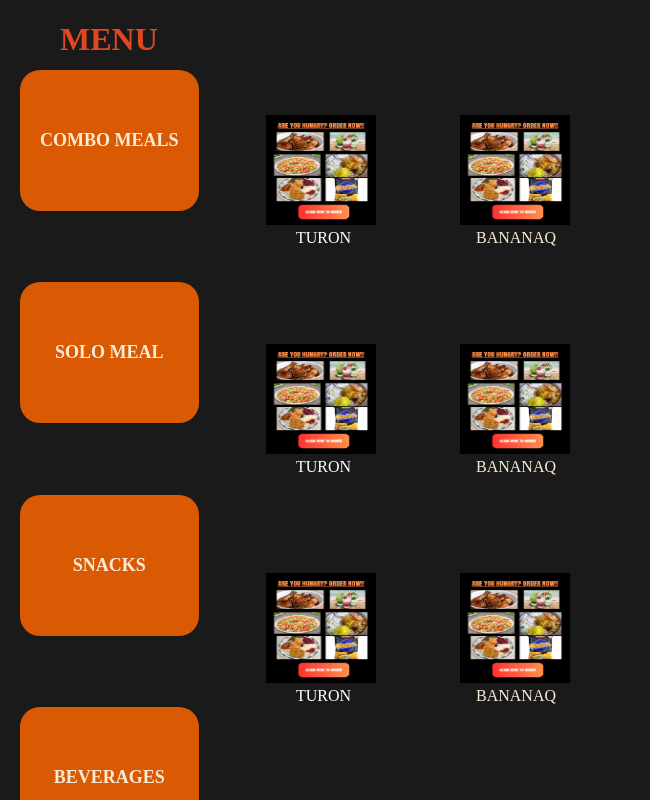
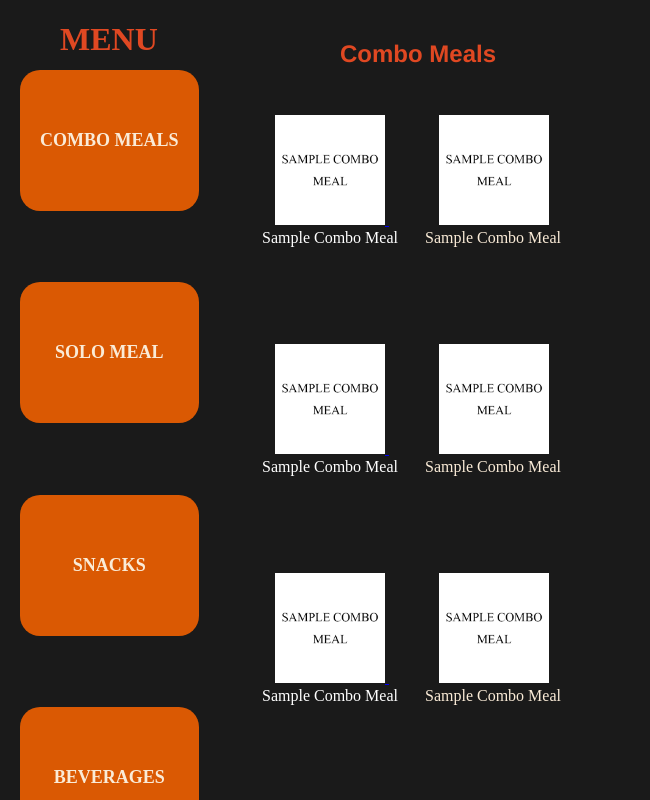
Before and after one commit to NelTeano/COMSHOP-ORDERING-APPLICATION, an Electron app: page src/Order/Order.html in a window 650 px wide. Drawn offline with Linux system fonts and the light colour scheme; files whose address does not match are found by name.

Commit message:
Order Next Page

```diff
--- a/Quantity/Quantity.css
+++ b/Quantity/Quantity.css
@@ -18,6 +18,7 @@ body{
     margin: 0;
     padding: 0;
 }
+
 
 .image-description {
   font-family: 'Franklin  Gothic Medium';
@@ -111,9 +112,10 @@ body{
   }
 
   img{
-
-    width: 100px;
-    height: 100px;
+    margin-top: 20px;
+    width: 300px;
+    height: 300px;
+    outline: 2px solid white;
   }
 
   p{
--- a/main.js
+++ b/main.js
@@ -1,12 +1,15 @@
 const { app, BrowserWindow, ipcMain } = require('electron');
+const dotenv = require('dotenv')
 
+dotenv.config();
 let homeWindow;
 let orderWindow;
 
 function createMainWindow() {
     homeWindow = new BrowserWindow({ width: 650, height: 1000 });
-    homeWindow.loadFile('C:/Users/ADMIN/Documents/ORDER SYSTEM/COMSHOP-ORDERING-APPLICATION/src/Order/Order.html');
+    homeWindow.loadFile(process.env.homePage);
 }
+
 
 //C:\Users\ADMIN\Documents\ORDER SYSTEM\COMSHOP-ORDERING-APPLICATION\src\Home\Home.html
 
--- a/package.json
+++ b/package.json
@@ -14,5 +14,8 @@
     "electron": "^28.0.0",
     "electron-reload": "^2.0.0-alpha.1",
     "electron-reloader": "^1.2.3"
+  },
+  "dependencies": {
+    "dotenv": "^16.3.1"
   }
 }
--- a/src/Home/Home.css
+++ b/src/Home/Home.css
@@ -11,7 +11,7 @@ body{
     height: 100%;
     width: 100%;
     font-family: 'Franklin  Gothic Medium';
-    background-color: antiquewhite;
+    background-color: rgb(0, 0, 0);
     gap: 40px;
 }
 
@@ -20,6 +20,7 @@ body{
     flex-direction: column;
     justify-content: center;
     align-items: center;
+    outline: 2px solid white;
 }
 
 .food-pictures img{
--- a/src/Order/Order.css
+++ b/src/Order/Order.css
@@ -15,6 +15,15 @@ h1 {
   color: rgb(224, 72, 34);
   text-align: right;
   margin-left: 60px;
+  position: fixed;
+}
+
+h2 {
+  font-family: 'Franklin Gothic Medium';
+  color: rgb(224, 72, 34);
+  text-align: right;
+  margin-left: 340px;
+  margin-top: 40px;
   position: fixed;
 }
 
@@ -72,23 +81,26 @@ h1 {
   flex-direction: column;
   justify-content: center;
   position: relative;
+  margin-left: 225px;
 }
 
 .menu-pictures figcaption {
   position: absolute;
-  padding: 0%;
+  padding: 0px;
   font-size: 16px;
   text-align: center;
-  margin-left: 30px;
+  margin-left: 37px;
   color: rgb(255, 255, 255);
 }
 
 .menu-pictures img {
+
+  justify-content: center;
   width: 110px;
   height: 110px;
   margin: 0px;
   margin-top: 115px;
-  margin-right: 80px;
+  margin-left: 50px;
 }
 
 .menu-pictures p {
@@ -97,6 +109,6 @@ h1 {
   font-size: 16px;
   text-align: right;
   color: antiquewhite;
-  margin-left: 210px;
+  margin-left: 200px;
   margin-top: 0px;
 }
--- a/src/Order/Order.html
+++ b/src/Order/Order.html
@@ -2,7 +2,7 @@
 <html lang="en">
 <head>
   <meta charset="UTF-8">
-  <title>Navbar Example</title>
+  <title>Menu Bar</title>
   <link rel="stylesheet" href="Order.css">
 </head>
 <body>
@@ -11,34 +11,68 @@
   <h1>MENU</h1>
   <nav class="navbar">
     <ul>
-      <li><a href="#home">Combo Meals</a></li>
-      <li><a href="#about">Solo Meal</a></li>
-      <li><a href="#services">Snacks</a></li>
-      <li><a href="#contact">Beverages</a></li>
+      <li><a href="#ComboMeals" onclick="showContent('ComboMeals')">Combo Meals</a></li>
+      <li><a href="#SoloMeals" onclick="showContent('SoloMeals')">Solo Meal</a></li>
+      <li><a href="#Snacks" onclick="showContent('Snacks')">Snacks</a></li>
+      <li><a href="#Beverages" onclick="showContent('Beverages')">Beverages</a></l i>
     </ul>
   </nav>
 
+  <div id="ComboMeals">
+    <h2> Combo Meals </h2>
 </div>
 
 <div class="menu-pictures">
    <div>
-      <img src="C:\Users\ADMIN\Documents\ORDER SYSTEM\COMSHOP-ORDERING-APPLICATION\images\orders.png" alt="">
-        <figcaption>TURON</figcaption>
-      <img src="C:\Users\ADMIN\Documents\ORDER SYSTEM\COMSHOP-ORDERING-APPLICATION\images\orders.png" alt="">
-       <p>BANANAQ</p>
+    <a href="C:\Users\Christian\Desktop\Shimads\COMSHOP-ORDERING-APPLICATION\Quantity\Quantity.html" class="button-link">
+      <img src="C:\Users\Christian\Desktop\Shimads\COMSHOP-ORDERING-APPLICATION\images\ComboMeal.jpg" alt="Button Image">
+
+        <figcaption>Sample Combo Meal</figcaption>
+        <a href="C:\Users\Christian\Desktop\Shimads\COMSHOP-ORDERING-APPLICATION\Quantity\Quantity.html" class="button-link">
+          <img src="C:\Users\Christian\Desktop\Shimads\COMSHOP-ORDERING-APPLICATION\images\ComboMeal.jpg" alt="Button Image">
+       <p>Sample Combo Meal</p>
   </div>
   <div>
-    <img src="C:\Users\ADMIN\Documents\ORDER SYSTEM\COMSHOP-ORDERING-APPLICATION\images\orders.png" alt="">
-    <figcaption>TURON</figcaption>
-    <img src="C:\Users\ADMIN\Documents\ORDER SYSTEM\COMSHOP-ORDERING-APPLICATION\images\orders.png" alt="">
-    <p>BANANAQ</p>
+    <a href="C:\Users\Christian\Desktop\Shimads\COMSHOP-ORDERING-APPLICATION\Quantity\Quantity.html" class="button-link">
+      <img src="C:\Users\Christian\Desktop\Shimads\COMSHOP-ORDERING-APPLICATION\images\ComboMeal.jpg" alt="Button Image">
+    <figcaption>Sample Combo Meal</figcaption>
+    <a href="C:\Users\Christian\Desktop\Shimads\COMSHOP-ORDERING-APPLICATION\Quantity\Quantity.html" class="button-link">
+      <img src="C:\Users\Christian\Desktop\Shimads\COMSHOP-ORDERING-APPLICATION\images\ComboMeal.jpg" alt="Button Image">
+    <p>Sample Combo Meal</p>
   </div>
   <div>
-    <img src="C:\Users\ADMIN\Documents\ORDER SYSTEM\COMSHOP-ORDERING-APPLICATION\images\orders.png" alt="">
-    <figcaption>TURON</figcaption>
-    <img src="C:\Users\ADMIN\Documents\ORDER SYSTEM\COMSHOP-ORDERING-APPLICATION\images\orders.png" alt="">
-    <p>BANANAQ</p>
+    <a href="C:\Users\Christian\Desktop\Shimads\COMSHOP-ORDERING-APPLICATION\Quantity\Quantity.html" class="button-link">
+      <img src="C:\Users\Christian\Desktop\Shimads\COMSHOP-ORDERING-APPLICATION\images\ComboMeal.jpg" alt="Button Image">
+    <figcaption>Sample Combo Meal</figcaption>
+    <a href="C:\Users\Christian\Desktop\Shimads\COMSHOP-ORDERING-APPLICATION\Quantity\Quantity.html" class="button-link">
+      <img src="C:\Users\Christian\Desktop\Shimads\COMSHOP-ORDERING-APPLICATION\images\ComboMeal.jpg" alt="Button Image">
+    <p>Sample Combo Meal</p>
   </div>
+  </div>
+
+
+  <!-- <div id="SoloMeals">
+    <a href="C:\Users\Christian\Desktop\Shimads\COMSHOP-ORDERING-APPLICATION\Quantity\Quantity.html" class="button-link">
+      <img src="C:\Users\Christian\Desktop\Shimads\COMSHOP-ORDERING-APPLICATION\images\SoloMeal.jpg" alt="Button Image">
+      <figcaption>Sample Combo Meal</figcaption>
+      <a href="C:\Users\Christian\Desktop\Shimads\COMSHOP-ORDERING-APPLICATION\Quantity\Quantity.html" class="button-link">
+        <img src="C:\Users\Christian\Desktop\Shimads\COMSHOP-ORDERING-APPLICATION\images\SoloMeal.jpg" alt="Button Image">
+        <p>Sample Combo Meal</p>
+      </a>
+    </div> -->
+
+  <div id="Snacks">
+    <!-- Content for Snacks goes here -->
+  </div>
+
+  <div id="Beverages">
+    <!-- Content for Beverages goes here -->
+  </div>
+
+</div>
+
+<!-- <div class="Option Menu"> -->
+
 </div>
 
 </body>
```
Also changed, not shown: Quantity/Quantity.html (+4 -2 lines), src/Home/Home.html (+1 -1 lines), src/Order/order.js (added, +15 -0 lines), images/Beverages.jpg (added), images/ComboMeal.jpg (added), images/Snacks.jpg (added), images/SoloMeal.jpg (added), 2 other files.
